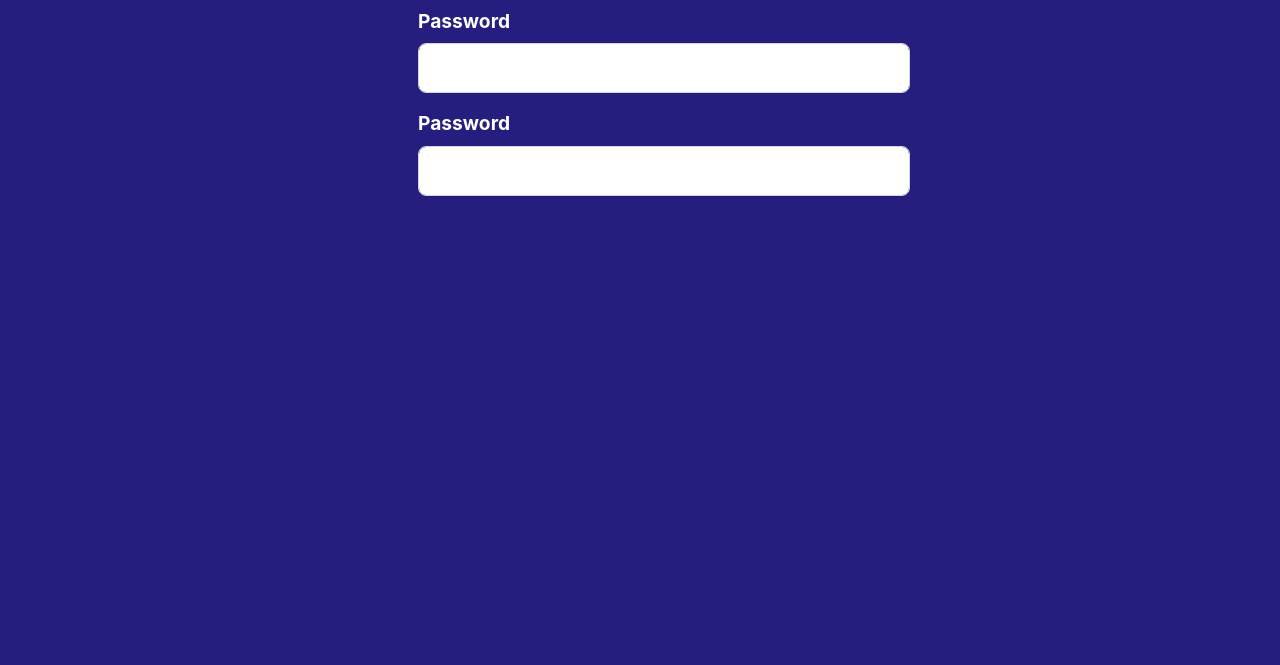
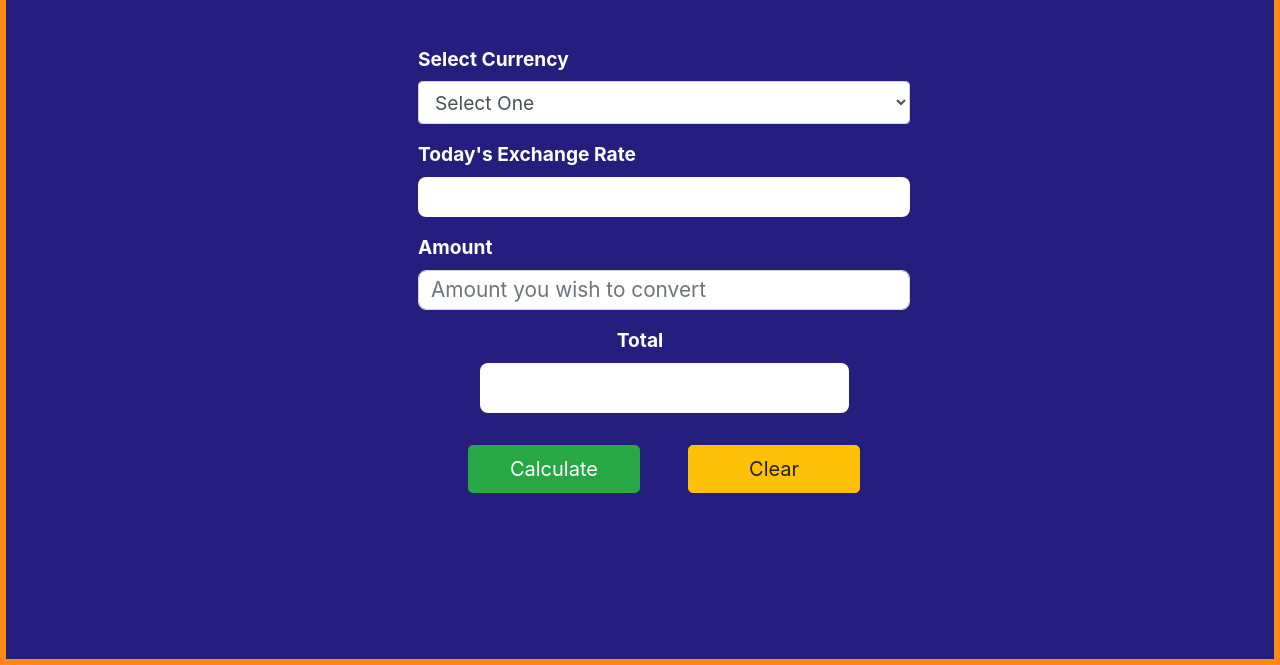
Before and after one commit to FikraDev/fx-guru, a plain HTML site: page index.html in a window 1280 px wide. Shown: the part 135-800 px from the top of the page. Drawn offline with nearby package versions, Linux system fonts and the light colour scheme.

Commit message:
fixed formatting

```diff
--- a/app.js
+++ b/app.js
@@ -0,0 +1,63 @@
+const cashAmt = document.querySelector(".cash");
+const form1 = document.querySelector('.form1');
+const currencySelection = document.querySelector('.currencySelect');
+const currentRate = document.querySelector('.currentRate');
+const calcBtn = document.querySelector('.calcBtn')
+const clrBtn = document.querySelector('.clrBtn')
+const total = document.querySelector('.convertedValue')
+
+const regEx = /(?=.*?\d)^\$?(([1-9]\d{0,2}(,\d{3})*)|\d+)?(\.\d{1,2})?$/;
+
+cashAmt.addEventListener('keyup', e =>{
+    if(regEx.test(e.target.value)){
+       cashAmt.setAttribute('class','success') ;
+    } else{
+        cashAmt.setAttribute('class', 'error');
+    }
+});
+
+//API FUNCTION
+
+const currencies = async () =>{
+
+    const response = await fetch(' https://v6.exchangerate-api.com/v6/e0a0d5980401e211ef627e93/latest/USD');
+    const data = await response.json();
+    return data;
+
+}
+
+
+
+// currencies().then(data=>{
+//     console.log(data.conversion_rates.JMD.toFixed(2))
+// });
+
+
+currencySelection.addEventListener('change',()=>{ //change is used for select
+
+    if (currencySelection.value==='usd'){
+        currencies().then(data=>{currentRate.textContent= data.conversion_rates.JMD.toFixed(2)})
+
+    }
+    else{
+        if (currencySelection.value==='gbp'){
+            currencies().then(data=>{currentRate.textContent=data.conversion_rates.GBP.toFixed(2)})
+
+        }
+
+    }
+})
+
+//Perform Calculation
+
+calcBtn.addEventListener('click',()=>{
+    calcValue = (Number(currentRate.innerHTML * cashAmt.value).toFixed(2))
+
+    total.textContent = "$" + `${calcValue}`
+})
+
+//clear the form
+
+clrBtn.addEventListener('click', ()=>{
+    window.location.reload();
+})
--- a/index.html
+++ b/index.html
@@ -4,12 +4,13 @@
   <meta charset="UTF-8">
   <meta http-equiv="X-UA-Compatible" content="IE=edge">
   <meta name="viewport" content="width=device-width, initial-scale=1.0">
-  <link rel="stylesheet" href="https://cdn.jsdelivr.net/npm/bootstrap@4.6.0/dist/css/bootstrap.min.css" integrity="sha384-B0vP5xmATw1+K9KRQjQERJvTumQW0nPEzvF6L/Z6nronJ3oUOFUFpCjEUQouq2+l" crossorigin="anonymous">
+  <link rel="stylesheet" href="https://cdn.jsdelivr.net/npm/bootstrap@4.6.0/dist/css/bootstrap.min.css"
+    integrity="sha384-B0vP5xmATw1+K9KRQjQERJvTumQW0nPEzvF6L/Z6nronJ3oUOFUFpCjEUQouq2+l" crossorigin="anonymous">
   <link rel="stylesheet" href="style.css">
   <title>fxGuru | Home</title>
 </head>
 
-<body>
+<body class="bdr">
 
   <div class="container">
 
@@ -17,9 +18,9 @@
 
 
 
-      <div class="col col-sm-12 col-md-6 offset-0">
+      <div class="col col-sm-8 col-md-6 offset-0">
 
-        <div class="hdr text-center">
+        <div class="hdr text-center mb-5">
           <h2 class="display-3"><span>fx</span>Guru</h2>
           <p class="text-center ptext">Currency Calculator</p>
         </div>
@@ -27,35 +28,49 @@
         <div>
 
 
-          <form>
+          <form class="form1">
 
             <div class="form-group mt-3 mb-3 ml-lg-5">
-              <label class="lbl">Password</label>
-              <input type="text" class="form-control fctl" id="">
+              <label class="lbl">Select Currency</label>
+              <select class="form-control currencySelect">
+                <option value="nil">Select One</option>
+                <option value="usd">US Dollar (USD)</option>
+                <option value="gbp">British Pound (GBP)</option>
+                <option value="cad">Canadian Dollar (CAD)</option>
+              </select>
             </div>
 
             <div class="form-group mt-3 mb-3 ml-lg-5">
-              <label class="lbl">Password</label>
-              <input type="text" class="form-control fctl" id="">
+              <label class="lbl">Today's Exchange Rate</label>
+              <p class="currentRate"></p>
             </div>
+
+            <div class="form-group mt-3 mb-3 ml-lg-5">
+              <label class="lbl">Amount</label>
+              <input type="text" class="form-control cash" placeholder="Amount you wish to convert">
+            </div>
+
+            <div class="cntrDiv">
+              <label class="lbl" for="total">Total</label>
+            </div>
+
+            <div class="form-group  mb-3 ml-lg-5 cntrDiv">
+              <p class="convertedValue w-75"></p>
+            </div>
+
+            <div class="form-group  mb-3 ml-lg-5 cntrDiv">
+              <button type="button" class="btn btn-success mr-5 btn-lg calcBtn">Calculate</button>
+              <button type="button" class="btn btn-warning btn-lg clrBtn">Clear</button>
+            </div>
+
           </form>
         </div>
 
       </div>
 
-
-
-
-
-
-
     </div>
 
-
-
   </div>
-
-
 
   <script src="app.js" async></script>
 </body>
--- a/style.css
+++ b/style.css
@@ -2,6 +2,11 @@ body{
     background-color: #251e7e;
     color: #FFF;
 }
+
+.bdr{
+    border: 6px solid #fd8a15;
+}
+
 
 span{
     font-style: italic;
@@ -36,6 +41,46 @@ span{
     color: grey;
 }
 
-/* form{
+.currencySelect{
+    font-size: 1.2rem;
+}
+
+.currentRate{
     background-color: #FFF;
-} */
+    height: 40px;
+    border-radius: 8px;
+    color: #000;
+    text-align: center;
+    font-size: 1.5rem;
+}
+
+.cash{
+    max-height: 40px;
+    font-size:1.3rem;
+    border-radius:8px;
+}
+
+.convertedValue{
+    background-color: #FFF;
+    height: 50px;
+    color: #000;
+    text-align: center;
+    font-size: 1.5rem;
+    border-radius: 8px;
+}
+
+.error{
+    background-color: red;
+}
+
+.success{
+    background-color: green;
+}
+
+.clrBtn{
+    width:35%;
+}
+
+.calcBtn{
+    width:35%;
+}
```
